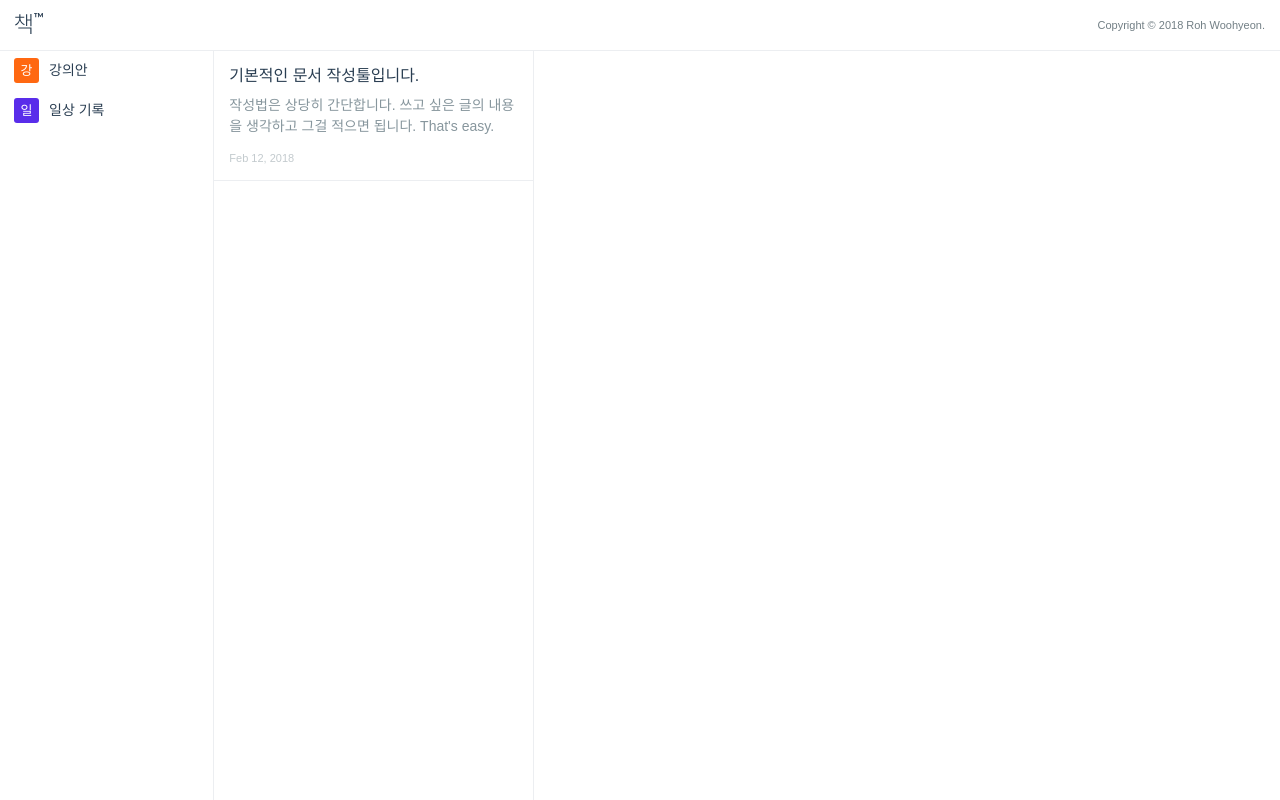
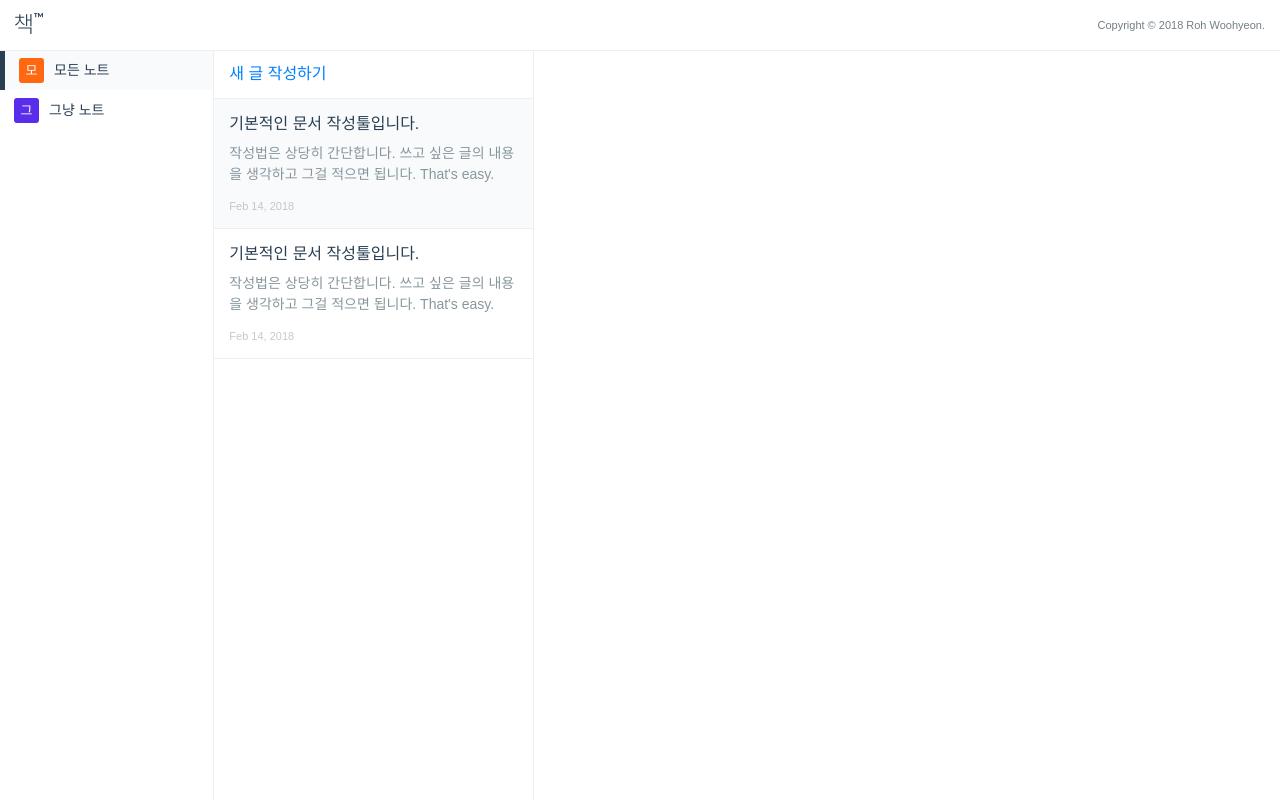
Before and after one commit to rohjs/the-book, a React (Create React App) app: page / in a window 1280 px wide. Built offline with nearby package versions, Linux system fonts and the light colour scheme; a web font is replaced by a local one.

Commit message:
Update components

```diff
--- a/src/components/App.js
+++ b/src/components/App.js
@@ -1,32 +1,18 @@
 import React, { Component } from 'react'
 import { connect } from 'react-redux'
 import { bindActionCreators } from 'redux'
+import routeActions from '../lib/redux/route/action'
 import Header from '../components/Header'
 import Sidebar from '../components/Sidebar'
 import PageList from '../components/PageList'
 import '../styles/App.css'
-
-
-const mapStatesToProps = (state) => {
-  return {
-    ...state,
-  }
-}
-
-const mapDispatchToProps = (dispatch) => {
-  return {
-    actions: {
-    },
-  }
-}
-
 class App extends Component {
   render() {
     return (
       <div className='app'>
         <Header />
           <main className='main'>
-            <Sidebar {...this.props} />
+            <Sidebar />
             <PageList />
           </main>
       </div>
@@ -34,4 +20,4 @@ class App extends Component {
   }
 }
 
-export default connect(mapStatesToProps, mapDispatchToProps)(App);
+export default App
--- a/src/components/PageList.js
+++ b/src/components/PageList.js
@@ -1,21 +1,74 @@
 import React from 'react'
+import { connect } from 'react-redux'
+import { bindActionCreators } from 'redux'
+import pageAction from '../lib/redux/page/action'
+import routeAction from '../lib/redux/route/action'
 import '../styles/PageList.css'
 
-const PageListItem = () => {
+const mapStateToProps = (state) => {
+  return {
+    pages: state.pages,
+    route: state.route,
+  }
+}
+
+const mapDispatchToProps = (dispatch) => {
+  return {
+    actions: {
+      ...bindActionCreators(pageAction, dispatch),
+      ...bindActionCreators(routeAction, dispatch),
+    }
+  }
+}
+
+class PageListItem extends React.Component {
+  constructor (props) {
+    super(props)
+  }
+
+  handleClick = (e) => {
+    const {
+      id,
+      noteId,
+      setRoute,
+    } = this.props
+
+    console.log(id)
+
+    setRoute({
+      page: id,
+    })
+  }
+
+  render () {
+    const {
+      title,
+      content,
+      date,
+      isActive,
+    } = this.props
+
     return (
-    <li className='list-item'>
-      <h1>기본적인 문서 작성툴입니다.</h1>
-      <p className='content'>
-        작성법은 상당히 간단합니다. 쓰고 싶은 글의 내용을 생각하고 그걸 적으면 됩니다. That's easy.
-      </p>
-      <p className='date'>
-        Feb 12, 2018
-      </p>
+      <li
+        className={`list-item${isActive ? ' active' : ''}`}
+        onClick={this.handleClick}
+      >
+        <h1>{title}</h1>
+        <p className='content'>{content}</p>
+        <p className='date'>{date}</p>
       </li>
     )
   }
+}
 
-const PageList = () => {
+class PageList extends React.Component {
+  render () {
+    const {
+      pages,
+      route,
+      actions,
+    } = this.props
+
     return (
       <section className='page-list'>
         <header className='page-header'>
@@ -24,10 +77,41 @@ const PageList = () => {
           </h1>
         </header>
         <ul className='list'>
-        <PageListItem />
+          <li className='add-btn'>
+            <button
+              type='button'
+            >
+              새 글 작성하기
+            </button>
+          </li>
+          {
+            Object
+              .entries(pages)
+              .map((page, index) => {
+                const {
+                  title,
+                  content,
+                  id,
+                  createdAt,
+                  noteId,
+                } = page[1]
+
+                return <PageListItem
+                  key={index}
+                  title={title}
+                  id={id}
+                  content={content}
+                  date={createdAt}
+                  setRoute={actions.setRoute}
+                  noteId={noteId}
+                  isActive={route.page === id ? true : false}
+                />
+              })
+          }
         </ul>
       </section>
     )
   }
+}
 
-export default PageList
+export default connect(mapStateToProps, mapDispatchToProps)(PageList)
--- a/src/components/Sidebar.js
+++ b/src/components/Sidebar.js
@@ -1,35 +1,50 @@
 import React from 'react'
+import { connect } from 'react-redux'
+import { bindActionCreators } from 'redux'
+import noteAction from '../lib/redux/note/action'
+import routeAction from '../lib/redux/route/action'
 import '../styles/Sidebar.css'
 
-class SidebarListItem extends React.Component {
+const mapStateToProps = (state) => {
+  return {
+    notes: state.notes,
+    route: state.route,
+  }
+}
+
+const mapDispatchToProps = (dispatch) => {
+  return {
+    actions: {
+      ...bindActionCreators(noteAction, dispatch),
+      ...bindActionCreators(routeAction, dispatch),
+    }
+  }
+}
+class SidebarItem extends React.Component {
   constructor (props) {
     super(props)
-
-    this.state = {
-      isActive: false,
-    }
   }
 
-  handleClick = () => {
+  handleClick = (e) => {
     const {
-      setActiveBook,
       id,
+      setRoute
     } = this.props
 
-    setActiveBook(id)
-
-    this.setState((prevState) => {
-      prevState.isActive = true
+    setRoute({
+      note: id,
     })
   }
 
   render () {
     const {
-      title
+      title,
+      isActive,
     } = this.props
+
     return (
       <li
-        className={`sidebar-item${this.state.isActive ? ' active': ''}`}
+        className={`sidebar-item${isActive ? ' active' : ''}`}
         onClick={this.handleClick}
       >
         <span className='icon'>{title[0]}</span>
@@ -40,20 +55,43 @@ class SidebarListItem extends React.Component {
 }
 
 class Sidebar extends React.Component {
+  constructor (props) {
+    super(props)
+  }
+
+
   render () {
     const {
       actions,
+      notes,
+      route,
     } = this.props
 
     return (
       <nav className='sidebar'>
-        <ul>
-          <SidebarListItem setActiveBook={actions.setActiveBook} isActive={true} title='강의안' id='0' />
-          <SidebarListItem setActiveBook={actions.setActiveBook} isActive={false} title='일상 기록' id='1' />
+        <ul className='sidebar-list'>
+          {
+            Object
+              .entries(notes)
+              .map((note, index) => {
+                const {
+                  title,
+                  id,
+                } = note[1]
+
+                return <SidebarItem
+                  key={index}
+                  title={title}
+                  id={id}
+                  setRoute={actions.setRoute}
+                  isActive={route.note === id ? true : false}
+                />
+              })
+          }
         </ul>
       </nav>
     )
   }
 }
 
-export default Sidebar
+export default connect(mapStateToProps, mapDispatchToProps)(Sidebar)
```
Lines whose indentation alone changed are shown as unchanged.
